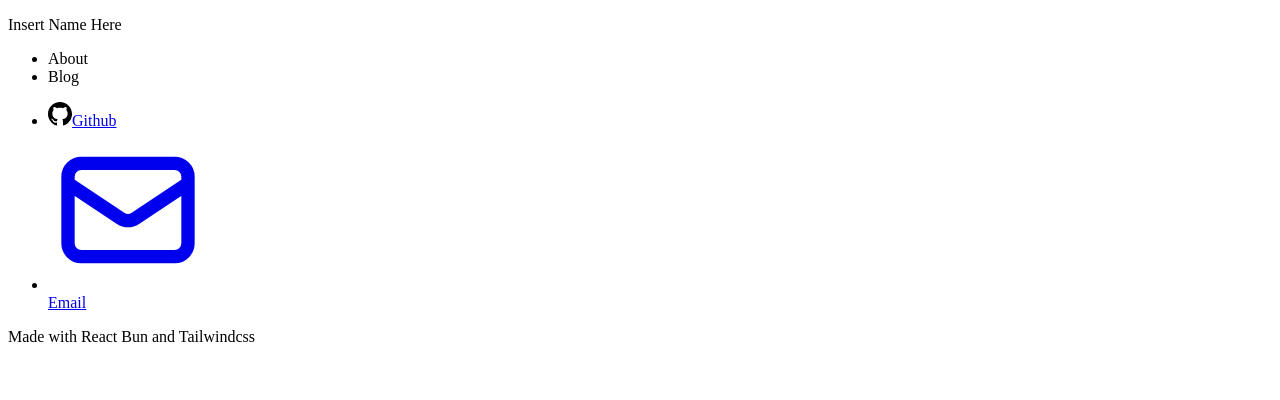
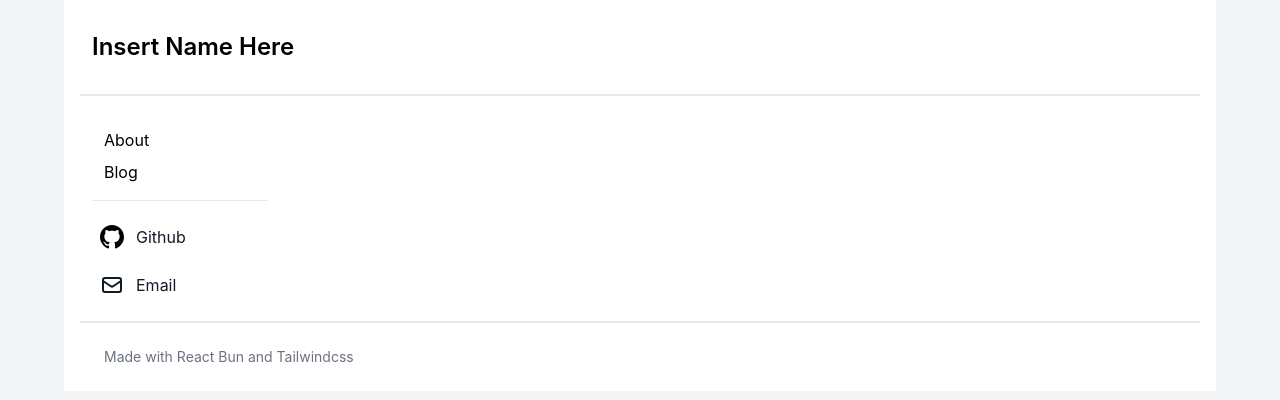
Before and after one commit to cxo05/xavieroh, a Next.js app: page /posts/blog in a window 1280 px wide. Shown: the top 400 px of the page. Built offline with nearby package versions, Linux system fonts and the light colour scheme.

Commit message:
Fix configuration

```diff
--- a/pages/posts/blogs.jsx
+++ b/components/blogs.jsx
@@ -1,5 +1,5 @@
 import * as React from "react";
-import { Link } from "react-router-dom";
+import { Link } from "next/link";
 
 export class Blogs extends React.Component {
   constructor(props) {
--- a/components/sidebar.jsx
+++ b/components/sidebar.jsx
@@ -11,7 +11,7 @@ export class Sidebar extends React.Component {
         <ul className="space-y-2">
           <li>
             <Link
-              to="/about"
+              href="/about"
               className="flex items-center p-2 text-base font-normal text-gray-900 rounded-lg hover:bg-gray-100"
             >
               <span className="ml-3">About</span>
@@ -19,7 +19,7 @@ export class Sidebar extends React.Component {
           </li>
           <li>
             <Link
-              to="/blog"
+              href="/posts"
               className="flex items-center p-2 text-base font-normal text-gray-900 rounded-lg  hover:bg-gray-100"
             >
               <span className="ml-3">Blog</span>
--- a/pages/_app.jsx
+++ b/pages/_app.jsx
@@ -1,5 +1,6 @@
 import * as React from "react";
 import Layout from "../components/layout";
+import "../styles/globals.css";
 
 export default function App({ Component, pageProps }) {
   return (
--- a/pages/index.jsx
+++ b/pages/index.jsx
@@ -1,43 +1,47 @@
 import React from "react";
-import ReactDOM from "react-dom";
-import { HashRouter, Routes, Route, Navigate } from "react-router-dom";
-import App from "./App";
-import Blog from "./Routes/blog";
-import Blogs from "./Routes/blogs";
-import About from "./Routes/about";
-import config from "./Files/config.json";
+// import ReactDOM from "react-dom";
+// import { HashRouter, Routes, Route, Navigate } from "react-router-dom";
+// import App from "./App";
+// import Blog from "./Routes/blog";
+// import Blogs from "./Routes/blogs";
+// import About from "./Routes/about";
+// import config from "./Files/config.json";
 
-let cache = {};
+export default function Index() {
+  return <div>Hellow</div>;
+}
 
-const importAll = (r) => r.keys().forEach((key) => (cache[key] = r(key)));
-importAll(require.context("./files", true, /\.md$/));
+// let cache = {};
 
-document.title = config.name;
+// const importAll = (r) => r.keys().forEach((key) => (cache[key] = r(key)));
+// importAll(require.context("./files", true, /\.md$/));
 
-ReactDOM.render(
-  <HashRouter>
-    <Routes>
-      <Route exact path="/" element={<App />}>
-        <Route index element={<Navigate to="/about" replace />} />
-        <Route exact path="about" element={<About />} />
-        <Route
-          exact
-          path="blog"
-          element={<Blogs samples={Object.keys(cache)} />}
-        />
-        {Object.keys(cache).map(function (key, index) {
-          let path = key.slice(2, -3);
-          return (
-            <Route
-              key={index}
-              exact
-              path={`/blog/${path}`}
-              element={<Blog html={cache[key].default} />}
-            />
-          );
-        })}
-      </Route>
-    </Routes>
-  </HashRouter>,
-  document.getElementById("root")
-);
+// document.title = config.name;
+
+// ReactDOM.render(
+//   <HashRouter>
+//     <Routes>
+//       <Route exact path="/" element={<App />}>
+//         <Route index element={<Navigate to="/about" replace />} />
+//         <Route exact path="about" element={<About />} />
+//         <Route
+//           exact
+//           path="blog"
+//           element={<Blogs samples={Object.keys(cache)} />}
+//         />
+//         {Object.keys(cache).map(function (key, index) {
+//           let path = key.slice(2, -3);
+//           return (
+//             <Route
+//               key={index}
+//               exact
+//               path={`/blog/${path}`}
+//               element={<Blog html={cache[key].default} />}
+//             />
+//           );
+//         })}
+//       </Route>
+//     </Routes>
+//   </HashRouter>,
+//   document.getElementById("root")
+// );
--- a/tailwind.config.js
+++ b/tailwind.config.js
@@ -1,6 +1,9 @@
 /** @type {import('tailwindcss').Config} */
 module.exports = {
-  content: ['./components/**/*.tsx', './pages/**/*.tsx'],
+  content: [
+    "./pages/**/*.{js,ts,jsx,tsx}",
+    "./components/**/*.{js,ts,jsx,tsx}",
+  ],
   theme: {
     extend: {},
   },
```
Also changed, not shown: pages/about.jsx (renamed from pages/posts/about.jsx), pages/posts/[slug].jsx (renamed from pages/posts/blog.jsx).
